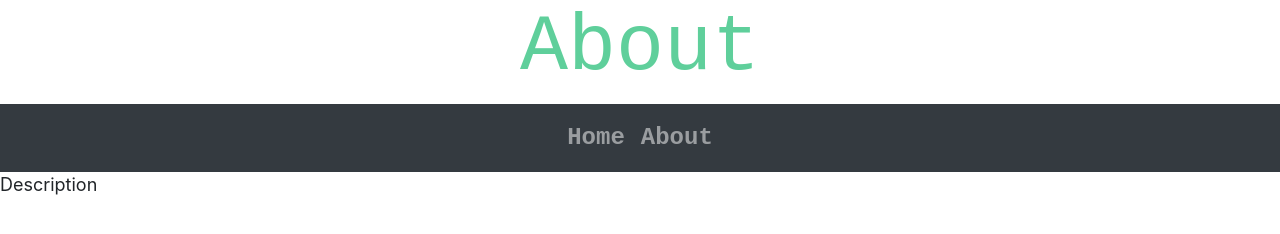
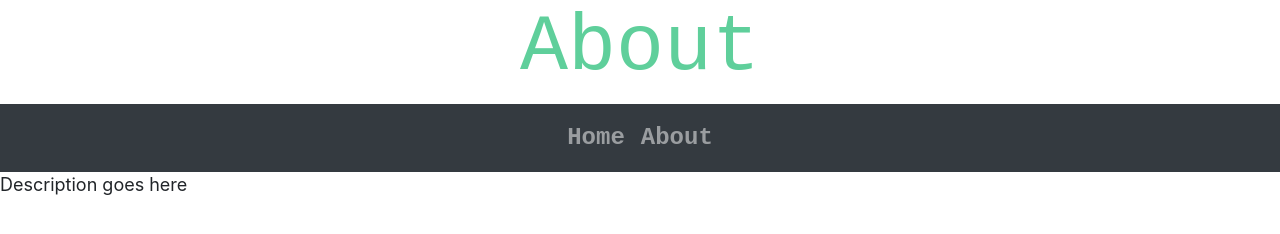
Before and after one commit to joshramanathan/arrival-tracking-web-app, a plain HTML site: page about.html in a window 1280 px wide. Drawn offline with nearby package versions, Linux system fonts and the light colour scheme.

```diff
--- a/about.html
+++ b/about.html
@@ -24,7 +24,7 @@
                 </li>
             </ul>
         </nav>
-        <p>Description</p>
+        <p>Description goes here</p>
         <script src="https://code.jquery.com/jquery-3.4.1.slim.min.js" integrity="sha384-J6qa4849blE2+poT4WnyKhv5vZF5SrPo0iEjwBvKU7imGFAV0wwj1yYfoRSJoZ+n" crossorigin="anonymous"></script>
         <script src="https://cdn.jsdelivr.net/npm/popper.js@1.16.0/dist/umd/popper.min.js" integrity="sha384-Q6E9RHvbIyZFJoft+2mJbHaEWldlvI9IOYy5n3zV9zzTtmI3UksdQRVvoxMfooAo" crossorigin="anonymous"></script>
         <script src="https://stackpath.bootstrapcdn.com/bootstrap/4.4.1/js/bootstrap.min.js" integrity="sha384-wfSDF2E50Y2D1uUdj0O3uMBJnjuUD4Ih7YwaYd1iqfktj0Uod8GCExl3Og8ifwB6" crossorigin="anonymous"></script>
```
